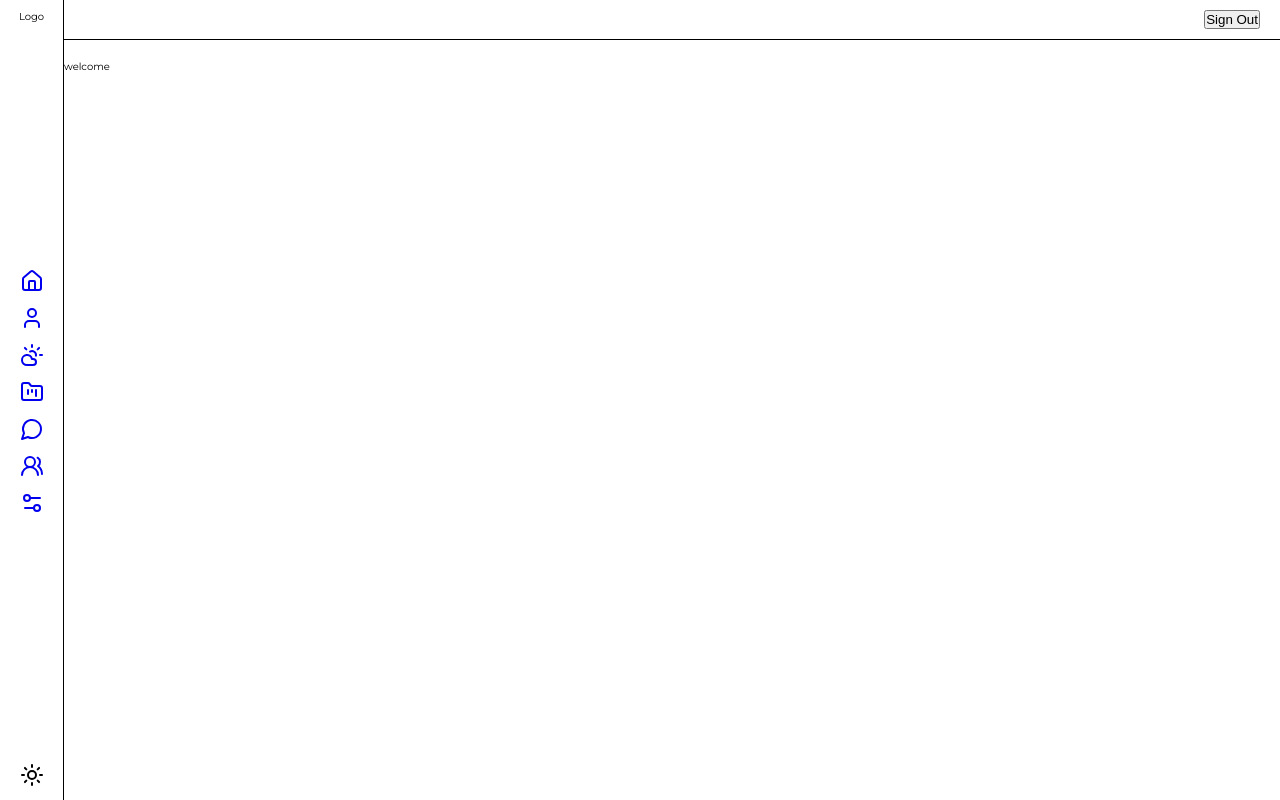
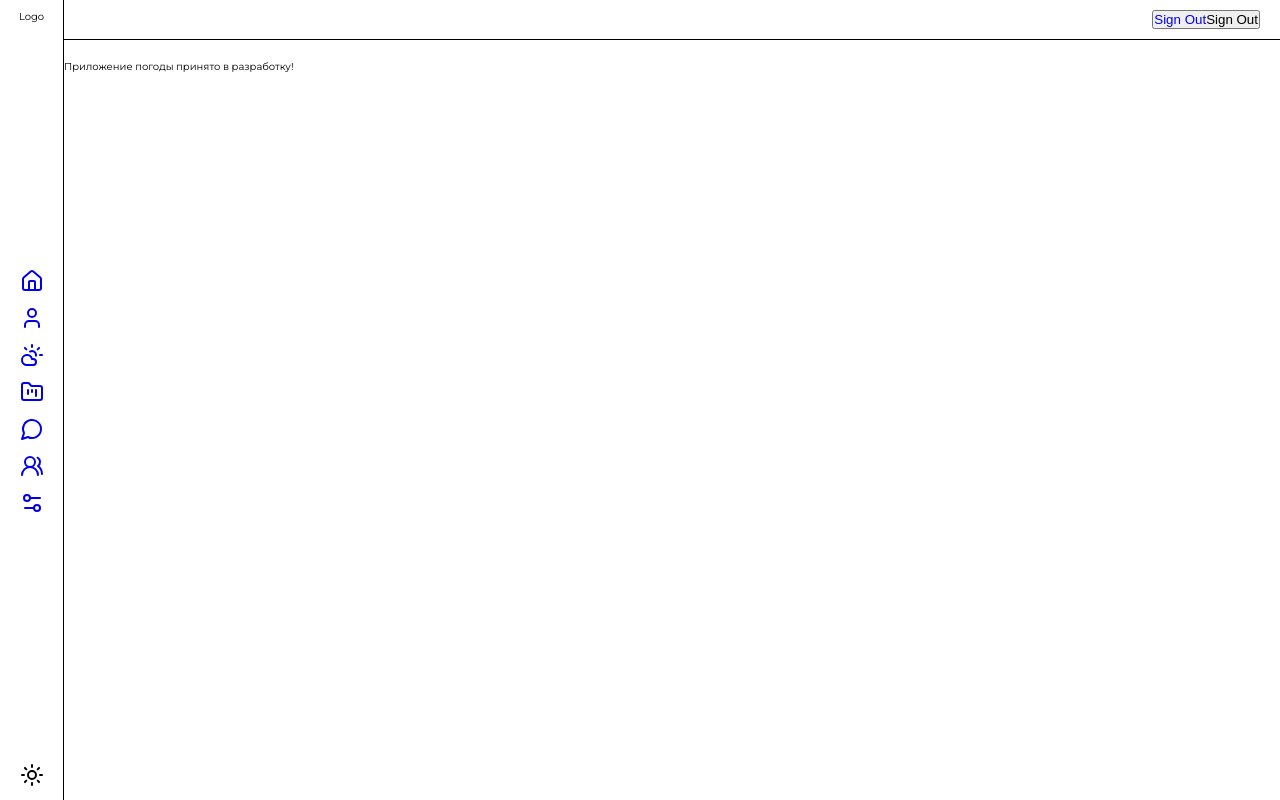
Before and after one commit to Tiltusha/svalka, a Next.js app in the folder frontend/: page /weather in a window 1280 px wide. Built offline with nearby package versions, Linux system fonts and the light colour scheme; no server answers; sample sign-in values are in the browser's storage.

Commit message:
Приложение погоды принято в разработку!

```diff
--- a/frontend/src/app/weather/page.tsx
+++ b/frontend/src/app/weather/page.tsx
@@ -5,7 +5,7 @@ export default function page() {
   return (
     <section>
         <ProtectedPage>
-            welcome
+            Приложение погоды принято в разработку!
         </ProtectedPage>
     </section>
   )
--- a/frontend/src/components/layout/Nav/Nav.tsx
+++ b/frontend/src/components/layout/Nav/Nav.tsx
@@ -18,8 +18,8 @@ function Nav() {
                     )}
                 </div>
                 <div className={styles.buttons}>
-                {status === 'authenticated' && <button>Sign Out</button>}
-                {status === 'unauthenticated' && <button>Sign In</button>}
+                    {status === 'authenticated' && <button><Link href="/profile">Sign Out</Link>Sign Out</button>}
+                    {status === 'unauthenticated' && <button><Link href="/login">Sign In</Link></button>}
                 </div>
             </nav>
     );
--- a/frontend/src/components/layout/layout.tsx
+++ b/frontend/src/components/layout/layout.tsx
@@ -13,9 +13,10 @@ export default function LayoutClient({ children }: PropsWithChildren<unknown>) {
         <main className={styles.layout}>
             {session && <Sidebar />}
             <div className={styles.nav}>
-                <Nav />
+                    <Nav />
             </div>
             <section className={session ? styles.contentWithSidebar : styles.contentFullWidth}>
+
                 {children}
             </section>
         </main>
```
Lines whose indentation alone changed are shown as unchanged.
